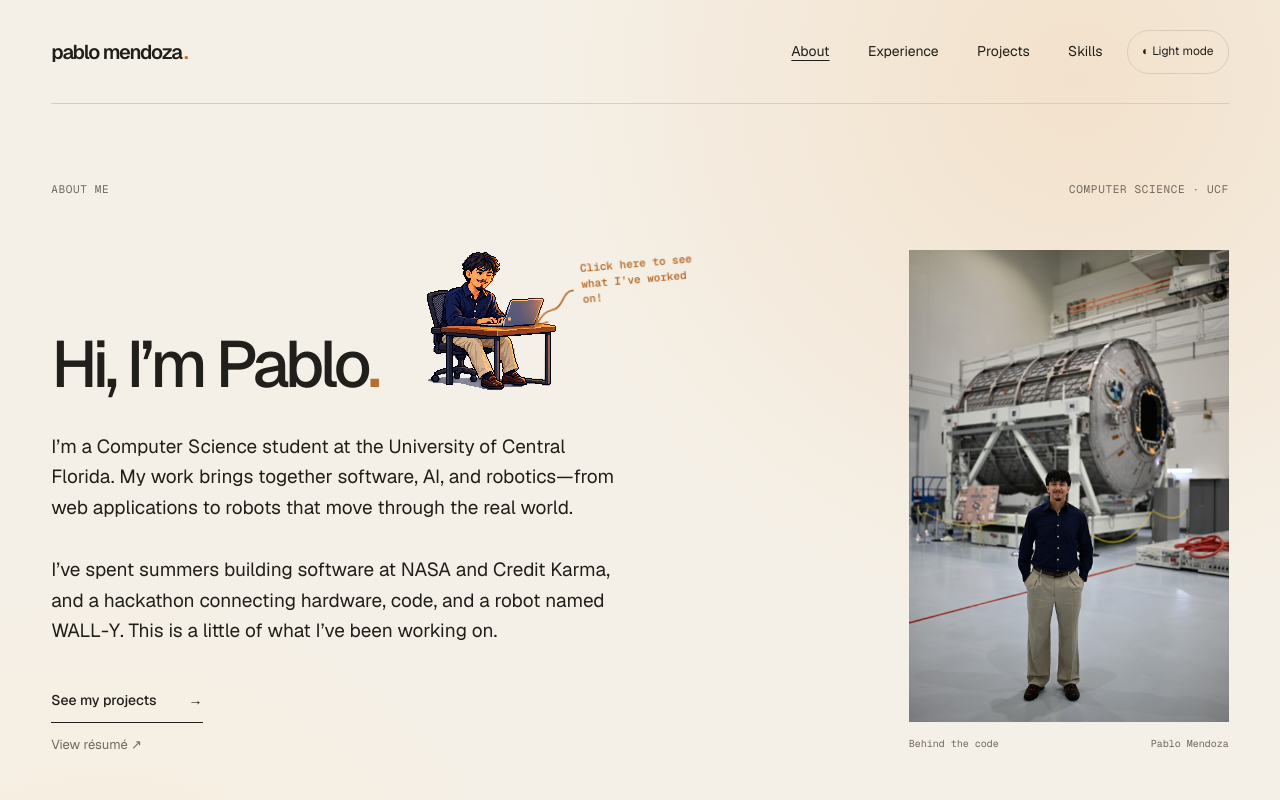
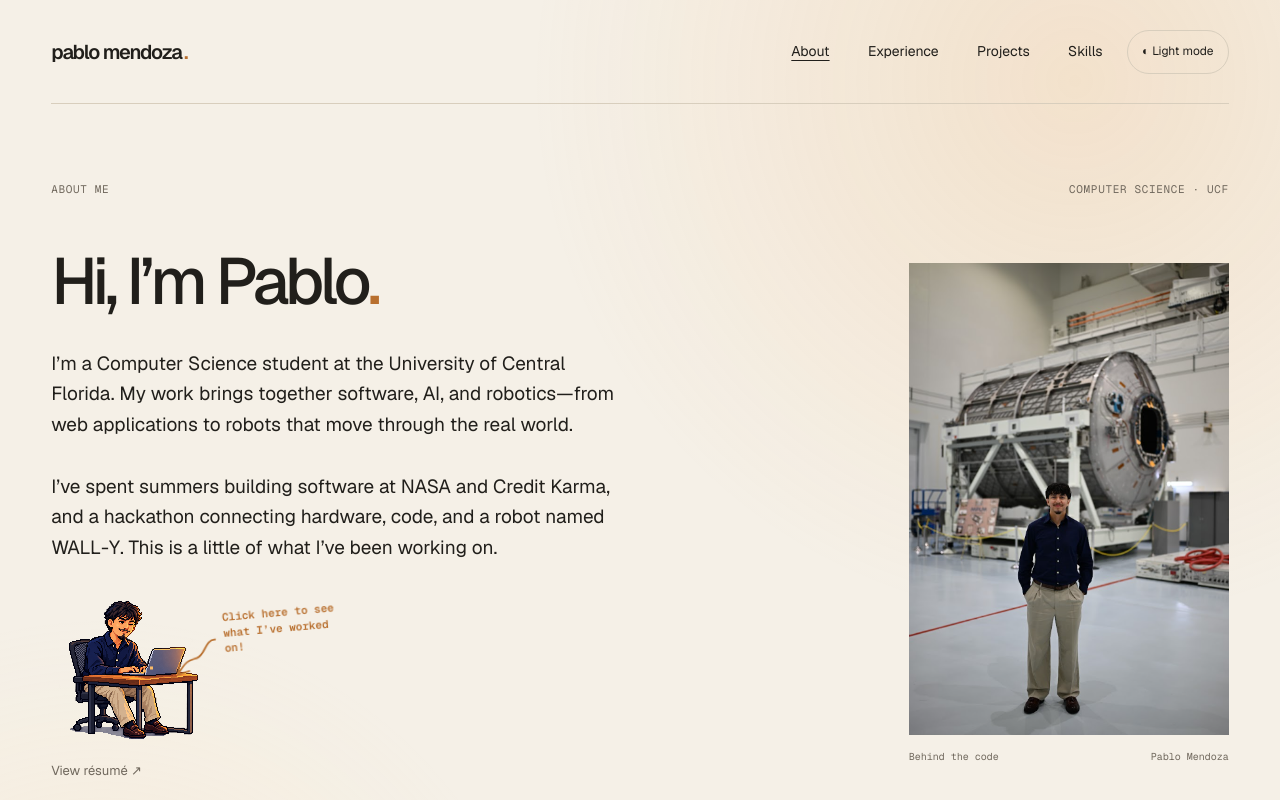
Before and after one commit to PabloMCodes/portfolio, a Next.js app: page /about in a window 1280 px wide. Shown: the top 800 px of the page. Built offline with nearby package versions, Linux system fonts and the light colour scheme.

Commit message:
Move pixel Pablo to the projects call to action

```diff
--- a/src/app/about/page.tsx
+++ b/src/app/about/page.tsx
@@ -9,11 +9,10 @@ export default function AboutPage() {
     <div className={styles.heroLayout}>
       <div><div className={styles.heroTitleRow}>
         <h1 id="intro-title" className={styles.heroTitle}>Hi, I’m Pablo<span>.</span></h1>
-        <PixelPablo />
       </div><div className={styles.heroBottom}>
         <p className={styles.introCopy}>I’m a Computer Science student at the University of Central Florida. My work brings together software, AI, and robotics—from web applications to robots that move through the real world.</p>
         <p className={styles.introCopy}>I’ve spent summers building software at NASA and Credit Karma, and a hackathon connecting hardware, code, and a robot named WALL-Y. This is a little of what I’ve been working on.</p>
-        <a href="/projects" className={styles.textLink}>See my projects <span aria-hidden="true">→</span></a>
+        <PixelPablo />
         <a href="/images/Pablo_Mendoza_Resume.pdf" className={styles.quietLink} target="_blank" rel="noreferrer">View résumé <span aria-hidden="true">↗</span></a>
       </div></div>
       <figure className={styles.portrait}>
```
